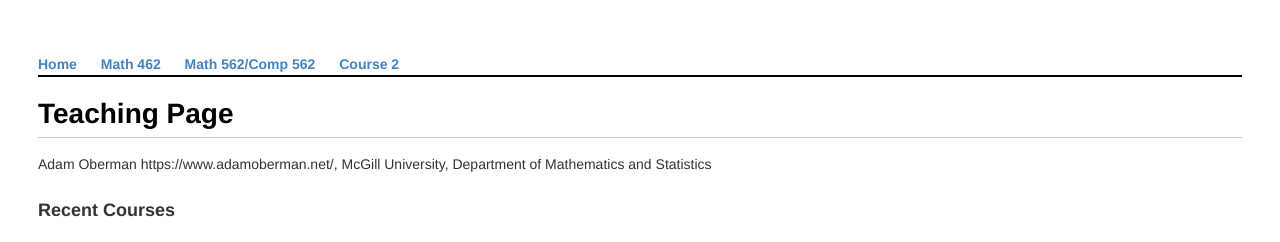
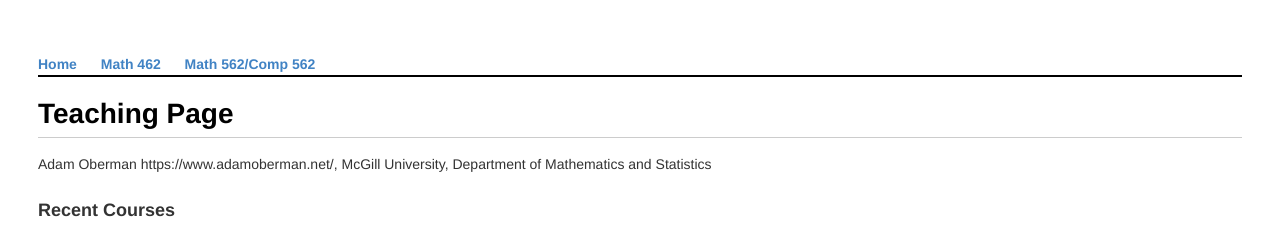
Before and after one commit to adam-oberman/adam-oberman.github.io, a Jekyll site: the page built from README.md, in a window 1280 px wide. Shown: the top 242 px of the page. Built offline with Jekyll 4.4.1, drawn with Linux system fonts in a browser that asks for light colours; our own code applies the rules of GitHub Pages for plain Markdown files.

Commit message:
Update default.html

```diff
--- a/_layouts/default.html
+++ b/_layouts/default.html
@@ -11,7 +11,6 @@
 	        		<li><a href="/">Home</a></li>
 		        	<li><a href="/Lectures">Math 462</a></li>
 				<li><a href="/562">Math 562/Comp 562</a></li>
-				<li><a href="/Course2">Course 2</a></li>
 
 	    		</ul>
 			</nav>
```
